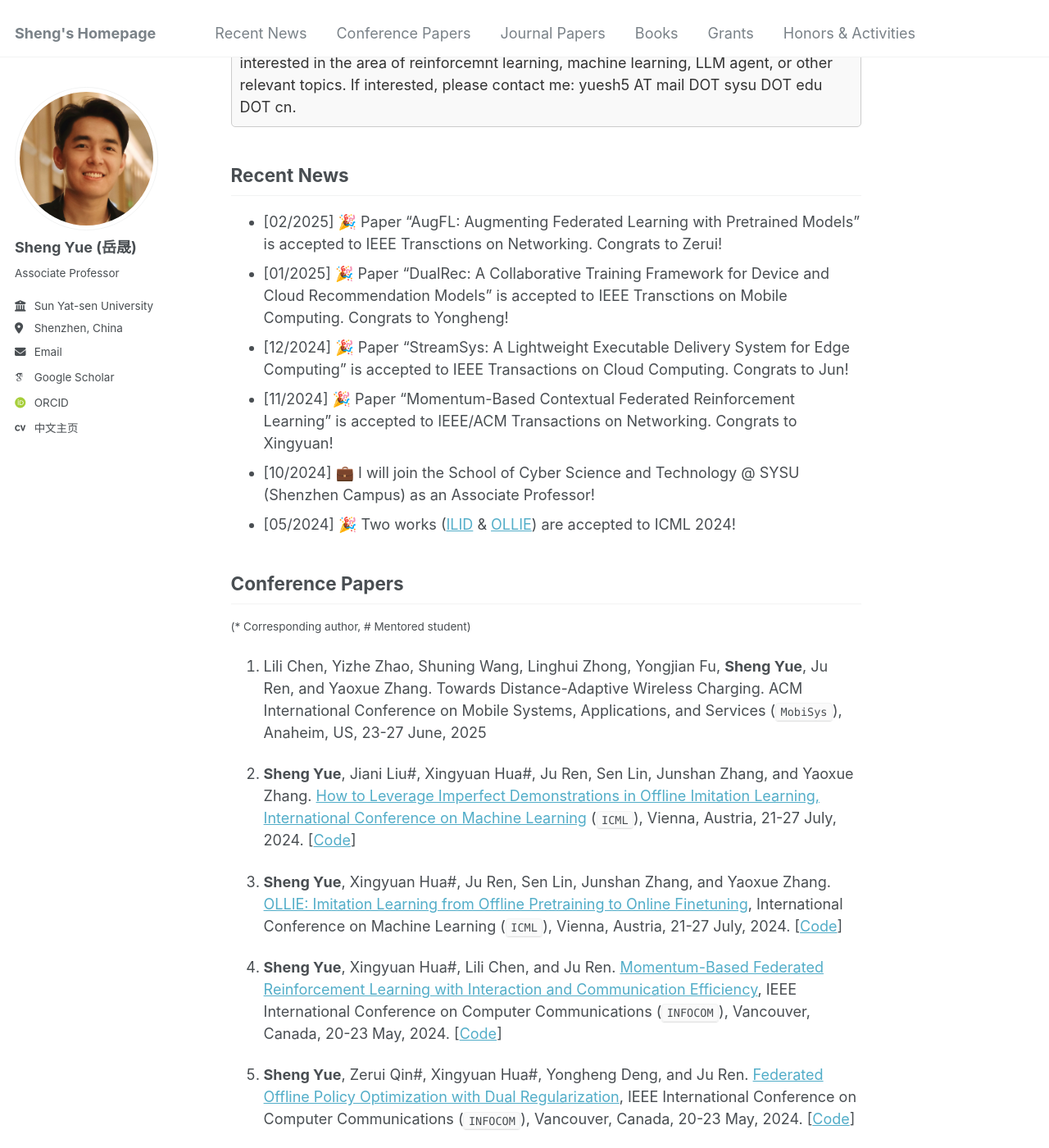
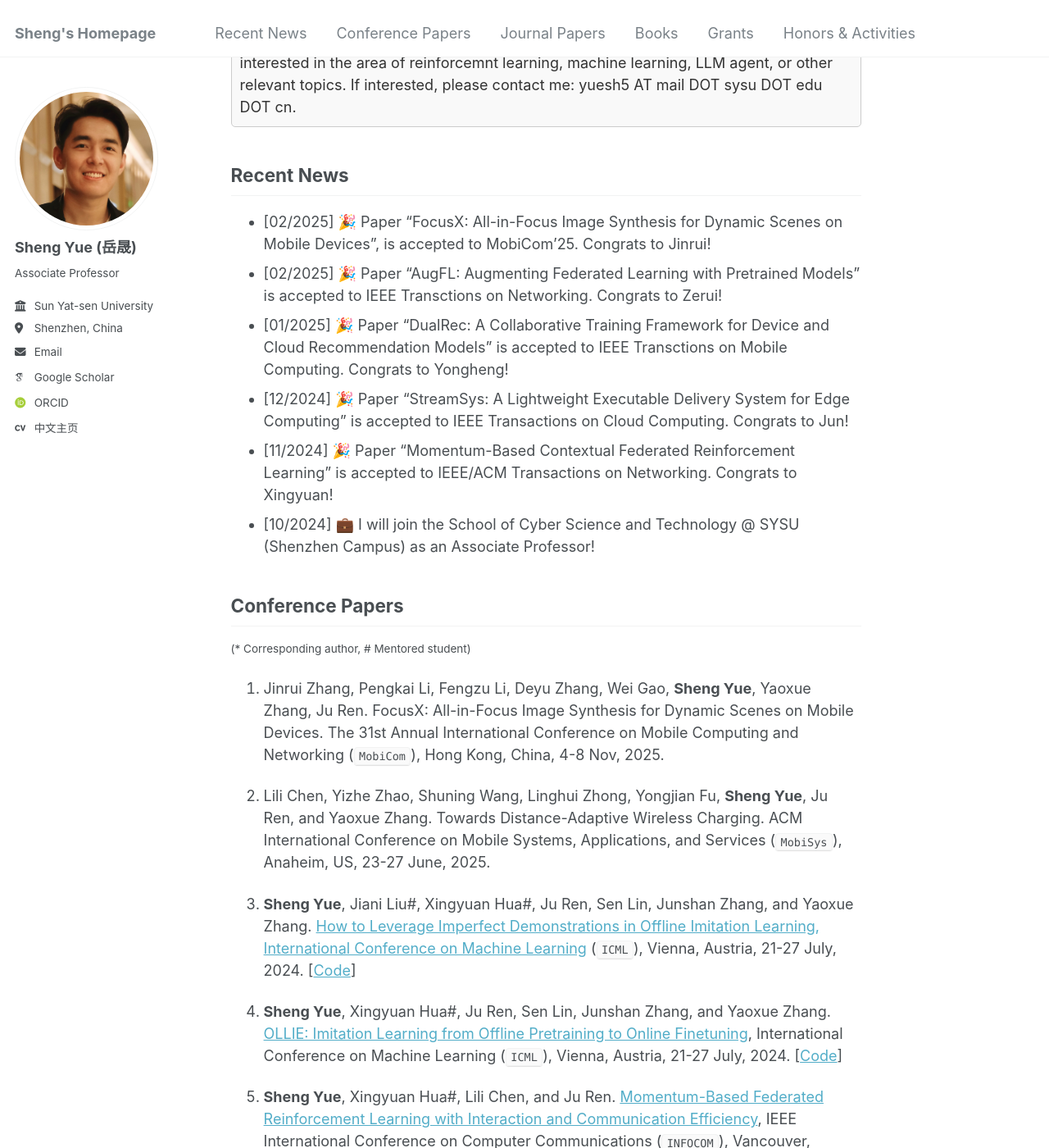
Before and after one commit to shaunyue/shaunyue.github.io, a Jekyll site: the page built from _pages/about.md, in a window 1280 px wide and 1400 px high, scrolled down 425 px. Shown: the whole window at 82% size. Built offline with Jekyll 4.4.1, drawn with Linux system fonts in a browser that asks for light colours; some web fonts are replaced.

Commit message:
Update information

```diff
--- a/_pages/about.md
+++ b/_pages/about.md
@@ -35,18 +35,20 @@ function toggleContent(id) {
 </div> -->
 
 ## Recent News
+- [02/2025] 🎉 Paper "FocusX: All-in-Focus Image Synthesis for Dynamic Scenes on Mobile Devices", is accepted to MobiCom'25. Congrats to Jinrui!
 - [02/2025] 🎉 Paper "AugFL: Augmenting Federated Learning with Pretrained Models" is accepted to IEEE Transctions on Networking. Congrats to Zerui!
 - [01/2025] 🎉 Paper "DualRec: A Collaborative Training Framework for Device and Cloud Recommendation Models" is accepted to IEEE Transctions on Mobile Computing. Congrats to Yongheng!
 - [12/2024] 🎉 Paper "StreamSys: A Lightweight Executable Delivery System for Edge Computing" is accepted to IEEE Transactions on Cloud Computing. Congrats to Jun!
 - [11/2024] 🎉 Paper "Momentum-Based Contextual Federated Reinforcement Learning" is accepted to IEEE/ACM Transactions on Networking. Congrats to Xingyuan!
 - [10/2024] 💼 I will join the School of Cyber Science and Technology @ SYSU (Shenzhen Campus) as an Associate Professor!
-- [05/2024] 🎉 Two works ([ILID](https://openreview.net/pdf?id=oOlooUu2Sb) & [OLLIE](https://openreview.net/pdf?id=eG42XBhV9a)) are accepted to ICML 2024!
 
 ## Conference Papers
 
 <small>(* Corresponding author, # Mentored student)</small>
 
-1. Lili Chen,  Yizhe Zhao,  Shuning Wang,  Linghui Zhong,  Yongjian Fu,  **Sheng Yue**,  Ju Ren,  and Yaoxue Zhang. Towards Distance-Adaptive Wireless Charging. ACM International Conference on Mobile Systems, Applications, and Services (`MobiSys`), Anaheim, US, 23-27 June, 2025
+1. Jinrui Zhang, Pengkai Li, Fengzu Li, Deyu Zhang, Wei Gao, **Sheng Yue**, Yaoxue Zhang, Ju Ren. FocusX: All-in-Focus Image Synthesis for Dynamic Scenes on Mobile Devices. The 31st Annual International Conference on Mobile Computing and Networking (`MobiCom`), Hong Kong, China, 4-8 Nov, 2025.
+
+1. Lili Chen,  Yizhe Zhao,  Shuning Wang,  Linghui Zhong,  Yongjian Fu,  **Sheng Yue**,  Ju Ren,  and Yaoxue Zhang. Towards Distance-Adaptive Wireless Charging. ACM International Conference on Mobile Systems, Applications, and Services (`MobiSys`), Anaheim, US, 23-27 June, 2025.
 
 1. **Sheng Yue**, Jiani Liu#, Xingyuan Hua#, Ju Ren, Sen Lin, Junshan Zhang, and Yaoxue Zhang. [How to Leverage Imperfect Demonstrations in Offline Imitation Learning, International Conference on Machine Learning](https://openreview.net/pdf?id=oOlooUu2Sb) (`ICML`), Vienna, Austria, 21-27 July, 2024. [[Code](https://github.com/HansenHua/ILID-offline-imitation-learning)]
 
```
